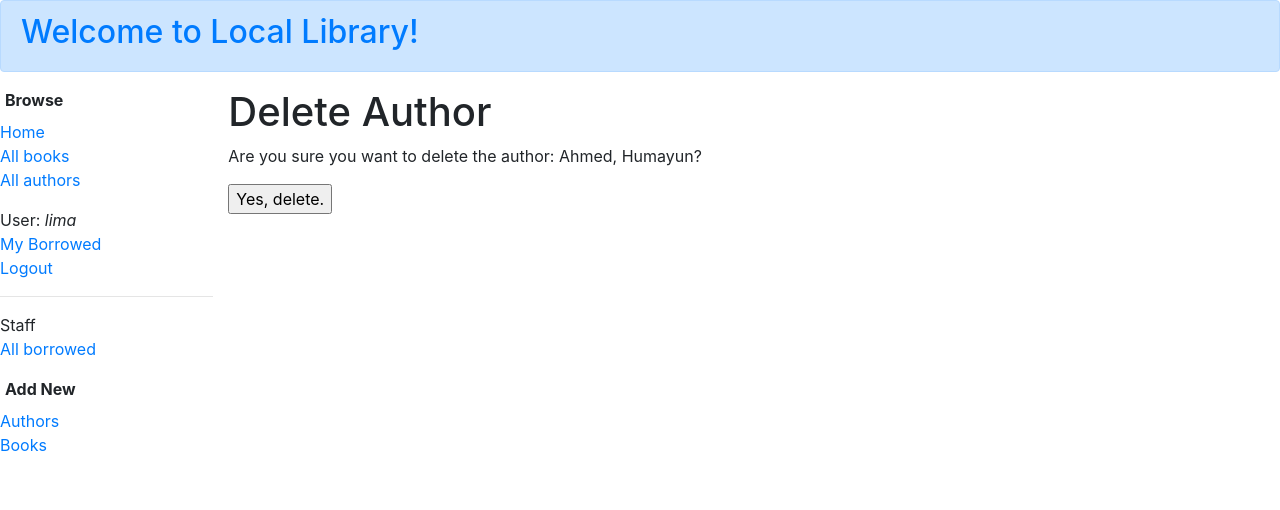
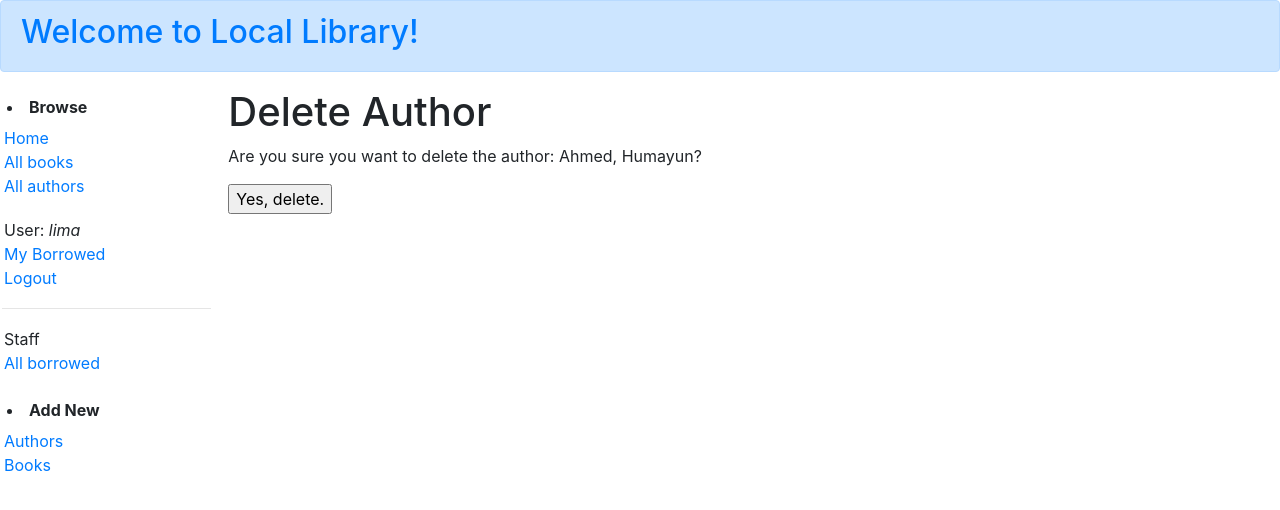
Before and after one commit to kima063/locallibrary, a Django app: page /catalog/author/7/delete/ in a window 1280 px wide. Shown: the top 510 px of the page. Run offline with Django 3.2, Linux system fonts and the light colour scheme; a user stored in the database is signed in; data comes from the database, SQL or seed files in the repository.

```diff
--- a/catalog/static/css/styles.css
+++ b/catalog/static/css/styles.css
@@ -1,11 +1,9 @@
 .sidebar-nav {
-    padding: 0;
+    padding: 2px;
+
 }
 
 .sidebar-subtitle {
-    margin-bottom: .5rem;
-    padding-left: 5px;
+    padding: 5px;
+
 }
-li{
-    list-style: none;
-}
```
